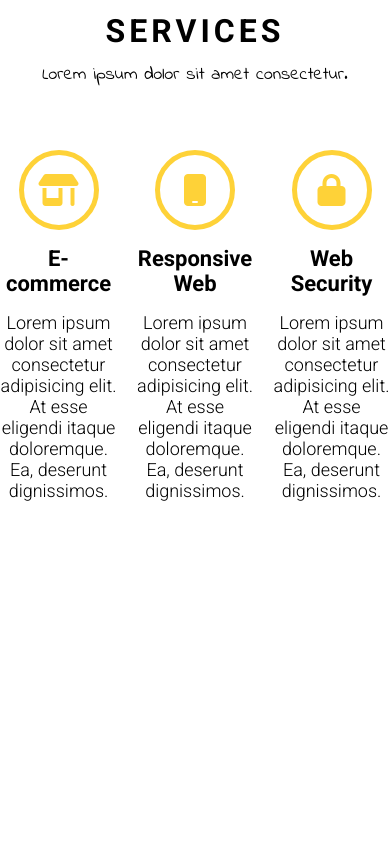
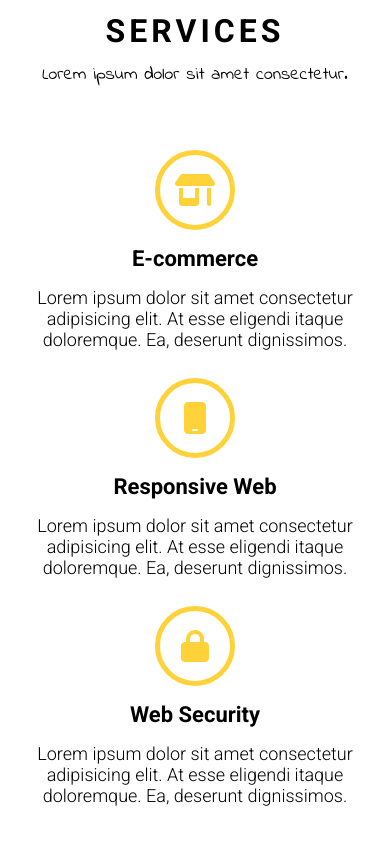
Before and after one commit to tomsob87/mod3-zadanie, a website: page index.html in a window 390 px wide. Shown: the part 944-1788 px from the top of the page. Before the commit the page ends 1688 px from the top, so only its background shows below. Drawn offline with Linux system fonts and the light colour scheme.

Commit message:
Add section Services mobile css

```diff
--- a/sass/style.scss
+++ b/sass/style.scss
@@ -157,4 +157,12 @@ header {
             }
         }
     }
+    section.services {
+        .services-list {
+            flex-direction: column;
+            .service-item {
+                margin-bottom: 28px;
+            }
+        }
+    }
 }
```
Also changed, not shown: css/style.css, 1 other file.
